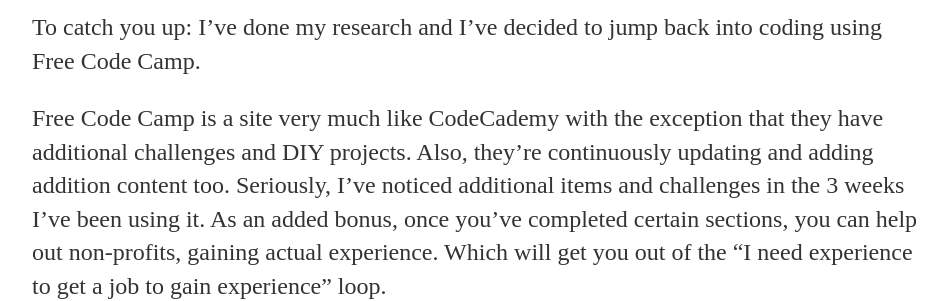
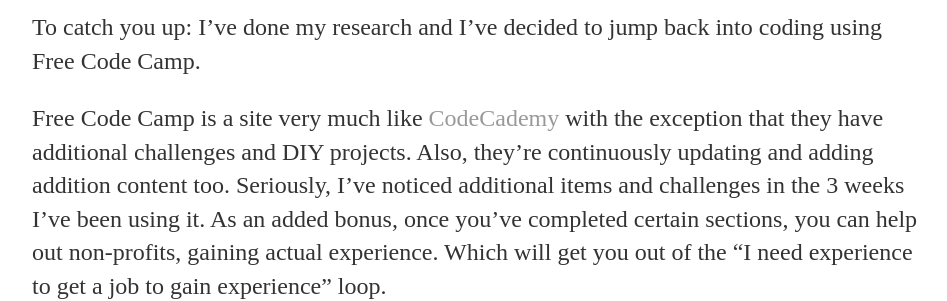
Before and after one commit to falterfriday/blog, a Jekyll site: the page built from _posts/2016-05-07-Diving-In.md, in a window 1280 px wide. Shown: the part 244-545 px from the top of the page, without its empty margins (160-1107 px from the left). Built offline with Jekyll 4.4.1, drawn with Linux system fonts in a browser that asks for light colours; part of the change alters nothing that is shown.

```diff
--- a/_posts/2016-05-07-Diving-In.md
+++ b/_posts/2016-05-07-Diving-In.md
@@ -6,7 +6,7 @@ date: 2016-05-07
 
 To catch you up: I've done my research and I've decided to jump back into coding using Free Code Camp.
 
-Free Code Camp is a site very much like CodeCademy with the exception that they have additional challenges and DIY projects. Also, they're continuously updating and adding addition content too. Seriously, I've noticed additional items and challenges in the 3 weeks I've been using it. As an added bonus, once you've completed certain sections, you can help out non-profits, gaining actual experience. Which will get you out of the "I need experience to get a job to gain experience" loop.
+Free Code Camp is a site very much like <a href="http://www.codecademy.com">CodeCademy</a> with the exception that they have additional challenges and DIY projects. Also, they're continuously updating and adding addition content too. Seriously, I've noticed additional items and challenges in the 3 weeks I've been using it. As an added bonus, once you've completed certain sections, you can help out non-profits, gaining actual experience. Which will get you out of the "I need experience to get a job to gain experience" loop.
 
 The signup was pretty simple. You can create a new profile with an email or with your GitHub account. Going through the setup process, they have you link your GitHub account anyway, so skip the extra steps and just use your GitHub account to start. Don't have a GitHub account yet? Go here to set one up.
 
```
